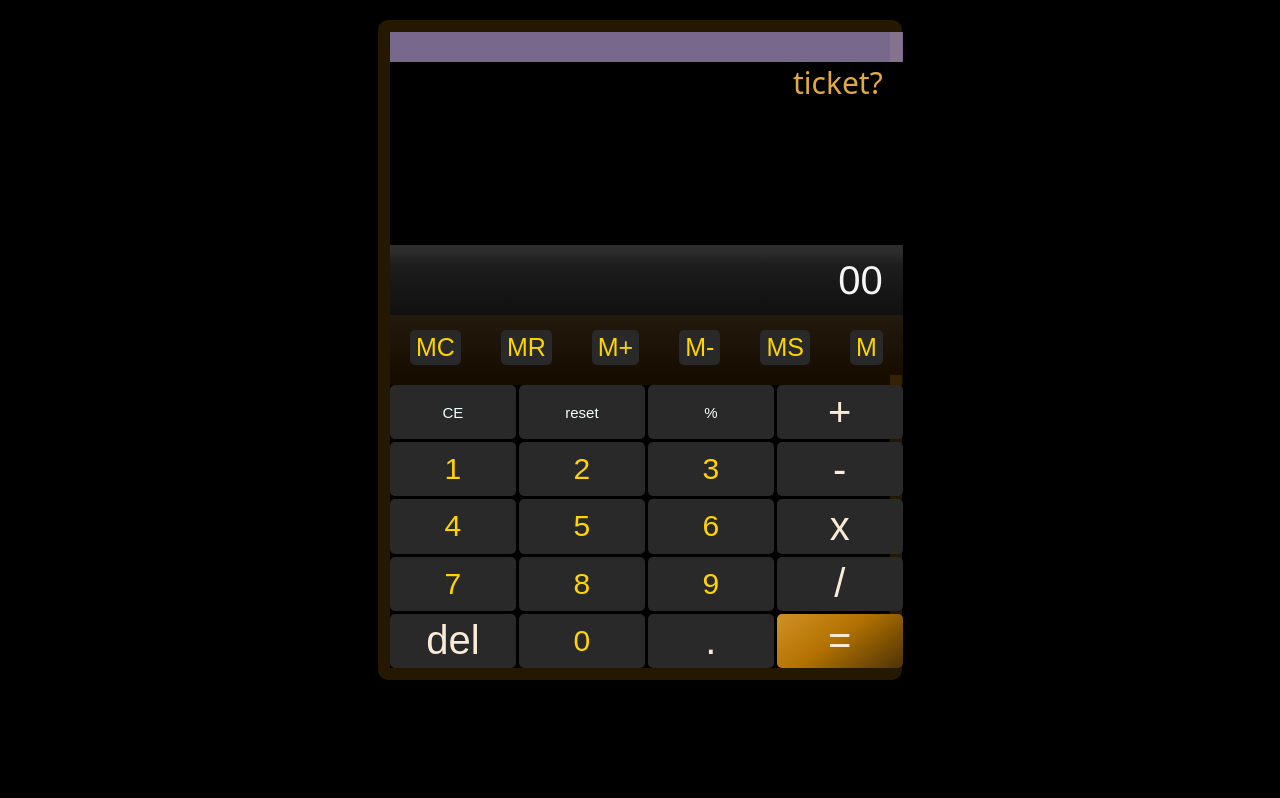
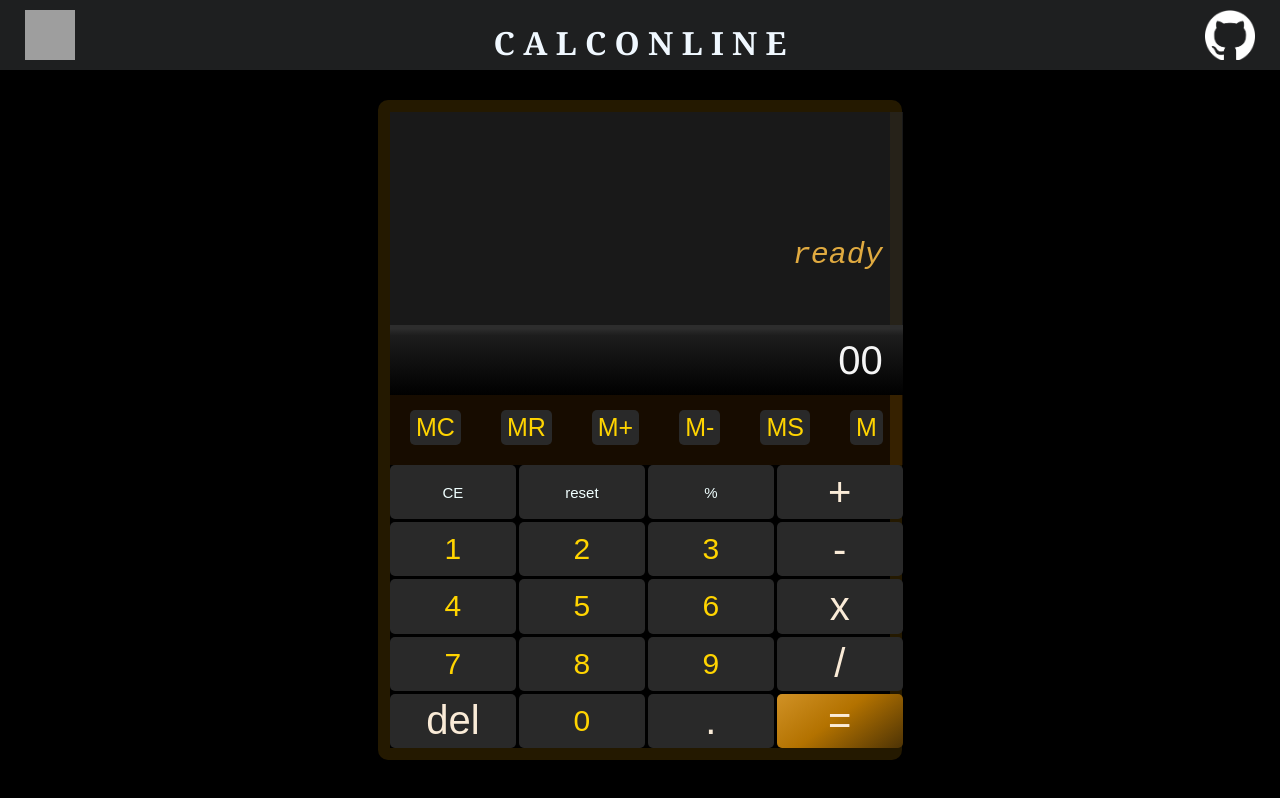
Before and after one commit to eliazoura/CALCULO-RENTREE, a plain HTML site: page index.html in a window 1280 px wide. Drawn offline with Linux system fonts and the light colour scheme; grey boxes are pictures that could not be loaded.

Commit message:
1st COMMIT de ma CACLCULO sur GitLab

```diff
--- a/index.html
+++ b/index.html
@@ -6,14 +6,51 @@
 
     <link rel="stylesheet" href="style.css" />
     <script src="script.js" defer></script>
+
+    <link
+      rel="icon"
+      type="image/x-icon"
+      href="https://static.wixstatic.com/media/67301c_9ea83d448c9c4fc89ebbcb4f680dc15c~mv2.png"
+    />
+
     <title>CALCULO RENTREE</title>
   </head>
   <body>
+    <header>
+      <div>
+        <a href="http://eliazoura.fr" target="_blank" rel="noopener noreferrer">
+          <img
+            class="pic"
+            alt=""
+            src="https://static.wixstatic.com/media/67301c_9ea83d448c9c4fc89ebbcb4f680dc15c~mv2.png"
+          />
+        </a>
+      </div>
+
+      <div class="block">
+        <h1 class="montitre">C A L C O N L I N E</h1>
+      </div>
+      <div>
+        <a
+          target="_blank"
+          href="http://github.com/eliazoura"
+          rel="noopener noreferrer"
+        >
+          <img
+            class="pic"
+            src="pics/github-mark/github-mark-white.png"
+            alt="GitHub Eli Azoura"
+          />
+        </a>
+      </div>
+    </header>
+
     <div class="machine">
       <div class="display">
-        <!--<p class="opflux">opflux</p>-->
-        <div class="except">
-          <p class="tik">ticket?</p>
+        <div class="tikDisplay">
+          <ul>
+            <li id="tik" class="ticket">ready</li>
+          </ul>
         </div>
 
         <p class="rez" id="idtxtecran">00</p>
@@ -48,7 +85,7 @@
         <button class="op" id="diviz">/</button>
         <button class="der">del</button>
         <button class="num">0</button>
-        <button class="der" id="dec">.</button>
+        <button class="dec" id="dec">.</button>
         <button class="der" id="egal">=</button>
       </div>
     </div>
--- a/script.js
+++ b/script.js
@@ -6,6 +6,11 @@ let LCD = document.getElementById("idtxtecran");
 let classLCD = LCD.className;
 console.log("classLCD", classLCD);
 
+let myTik = document.getElementById("tik");
+
+/**
+ * objet contenant l'affichage écran
+ */
 let ecranTxt = {
   color: "white",
   txt: [],
@@ -25,6 +30,7 @@ allReset.addEventListener("click", resetAll);
 
 let solu = document.getElementById("egal");
 solu.addEventListener("click", solution);
+//solu.addEventListener("click", ticket);
 
 // /////////////////////////////////////////////////////////////////
 
@@ -82,38 +88,43 @@ function insertOp() {
 function solution() {
   console.log("SOLUTION EN COURS");
   let chaineOp = document.getElementById("idtxtecran");
-
-  let resultat = eval(chaineOp.innerHTML);
-  console.log("🚀 ~ file: script.js:120 ~ solution ~ resultat:", resultat);
-
-  console.log(
-    "🚀 ~ file: script.js:120 ~ solution ~ resultat TYPEOF:",
-    typeof resultat
-  );
+  let operations = chaineOp.innerHTML;
+  //console.log("🚀 ~ file: script.js:92 ~ solution ~ operations:", operations);
+  let resultat = eval(operations);
+  //  console.log("🚀 ~ file: script.js:120 ~ solution ~ resultat:", resultat);
+  //
+  //  console.log(
+  //    "🚀 ~ file: script.js:120 ~ solution ~ resultat TYPEOF:",
+  //    typeof resultat
+  //  );
 
   chaineOp.textContent = resultat;
 
-  //
-  //    let monEgal = Number(resultat);
-  //    console.log("🚀 ~ file: script.js:124 ~ solution ~ monEgal:", monEgal)
-
-  //let resultat = eval(chaineOp)    ;
-  //console.log("🚀 ~ file: script.js:117 ~ solution ~ resultat:", resultat)
+  ticket(operations);
 }
 
-/**
- *
- * @param {event} event
- */
-function clavier(event) {
-  event.preventDefault();
-  console.log("Hello CLAVIER");
-  console.log("Code clavier ", event.key);
-  monType = typeof event.key;
-  monTest = event.key;
+function ticket(operations) {
+  let line = document.createElement("li");
+  myTik.appendChild(line);
+
+  line.textContent += operations;
+}
+
+function resetAll() {
+  console.log("EXE DE RESET ALL");
+  LCD.innerText = "00";
+  myTik.textContent = "ready";
 }
 
 // A DEV PLUS TARD POUR AJOUTER LES FONCTIONS CLAVIER
+
+//function clavier(event) {
+//  event.preventDefault();
+//  console.log("Hello CLAVIER");
+//  console.log("Code clavier ", event.key);
+//  monType = typeof event.key;
+//  monTest = event.key;
+//}
 
 //function clavier(event) {
 //    event.preventDefault();
@@ -125,13 +136,6 @@ function clavier(event) {
 //
 //
 //}
-
-function resetAll() {
-  console.log("EXE DE RESET ALL");
-
-  //
-  //let LCDintant = document.getElementById("idtxtecran");
-  LCD.innerText = "00";
 
 //console.log("myLCDintant.classList",myLCDintant.classList);
 //LCDintant.classList.replace("txtecranV", "txtecran");
@@ -161,14 +165,15 @@ function resetAll() {
 //
 //console.log("opSymbol",   opSymbol   );
 //
-}
 
-function changeClass() {
-  console.log("- - - - E X E C U T ION changeClass - - - - ");
-  console.log("T h i s ID", this.getAttribute("id"));
-  console.log("T h i s ID CLASS", this.getAttribute("class"));
+//function changeClass() {
+//  console.log("- - - - E X E C U T ION changeClass - - - - ");
+//  console.log("T h i s ID", this.getAttribute("id"));
+//  console.log("T h i s ID CLASS", this.getAttribute("class"));
+//
+//  let LCDintant = document.getElementById("idtxtecran");
 
-  let LCDintant = document.getElementById("idtxtecran");
+//ci dessous changement de classe des boutons opérateurs désactivés pour l'instant
 
 //if (LCDintant.classList == "txtecranV") {
 //
@@ -209,6 +214,5 @@ function changeClass() {
 //
 //
 //console.log("TEST DE CONTENU", this.classList.contains('symbolsClick')); // ?
-}
 
 // ////////////////////////////////////////////////////////////////////////////////
--- a/style.css
+++ b/style.css
@@ -19,6 +19,37 @@ body {
 
   background-color: rgb(0, 0, 0);
 }
+.block {
+  height: max-content;
+  width: fit-content;
+  /*background-color: aqua;*/
+  margin: auto;
+}
+
+header {
+  display: grid;
+  grid-template-columns: 100px 1fr 100px;
+  position: fixed;
+  top: 0;
+  height: 70px;
+  width: 100vw;
+  background-color: rgba(240, 248, 255, 0.126);
+  text-align: center;
+  font-size: medium;
+  font-family: Cambria, Cochin, Georgia, Times, "Times New Roman", serif;
+  /*align-items: auto;*/
+}
+
+h1 {
+  font-size: xx-large;
+  color: aliceblue;
+}
+
+.pic {
+  height: 50px;
+  width: 50px;
+  padding-top: 10px;
+}
 
 .machine {
   margin: 0 auto;
@@ -27,6 +58,8 @@ body {
   height: 100vh;
   grid-template-columns: 1fr;
   grid-template-rows: 1fr 70px 1fr;
+  margin-top: 100px;
+  /*padding-top: 200px;*/
   /*
 
       grid-template-areas:
@@ -55,29 +88,36 @@ body {
 
 .display {
   display: grid;
-  grid-template-columns: 1fr;
   grid-template-rows: 210px 70px;
 
   height: 100%;
 
   row-gap: 3px;
 
-  padding-left: 0px;
-
-  background-color: rgba(191, 167, 223, 0.627);
+  background-color: rgba(41, 41, 41, 0.627);
 }
 
-.tik {
-  /*margin-top: 0px;
-         margin-bottom: 0px;*/
+.ticket {
+  list-style-type: none;
 
-  height: 100%;
+  margin-top: 0px;
+  margin-bottom: 0px;
+
+  height: 102%;
 
   color: rgb(224, 170, 64);
 
-  background-color: black;
   text-align: right;
   padding-right: 20px;
+
+  font-family: monospace;
+  font-style: italic;
+}
+
+.tikDisplay {
+  /*align-items: end;*/
+  align-self: end;
+  padding-bottom: 20px;
 }
 
 .rez {
@@ -99,7 +139,7 @@ body {
     rgba(45, 45, 45, 1) 95%
   );
 
-  padding: 0px 20px 60px 0px;
+  padding: 0px 20px 00px 0px;
   color: whitesmoke;
 
   font-family: "Franklin Gothic Medium", "Arial Narrow", Arial, sans-serif;
```
Also changed, not shown: entete.html (added, +28 -0 lines), pics/github-mark/github-mark-white.png (added), pics/github-mark/github-mark-white.svg (added), pics/github-mark/github-mark.png (added), pics/github-mark/github-mark.svg (added). Lines whose indentation alone changed are shown as unchanged.
